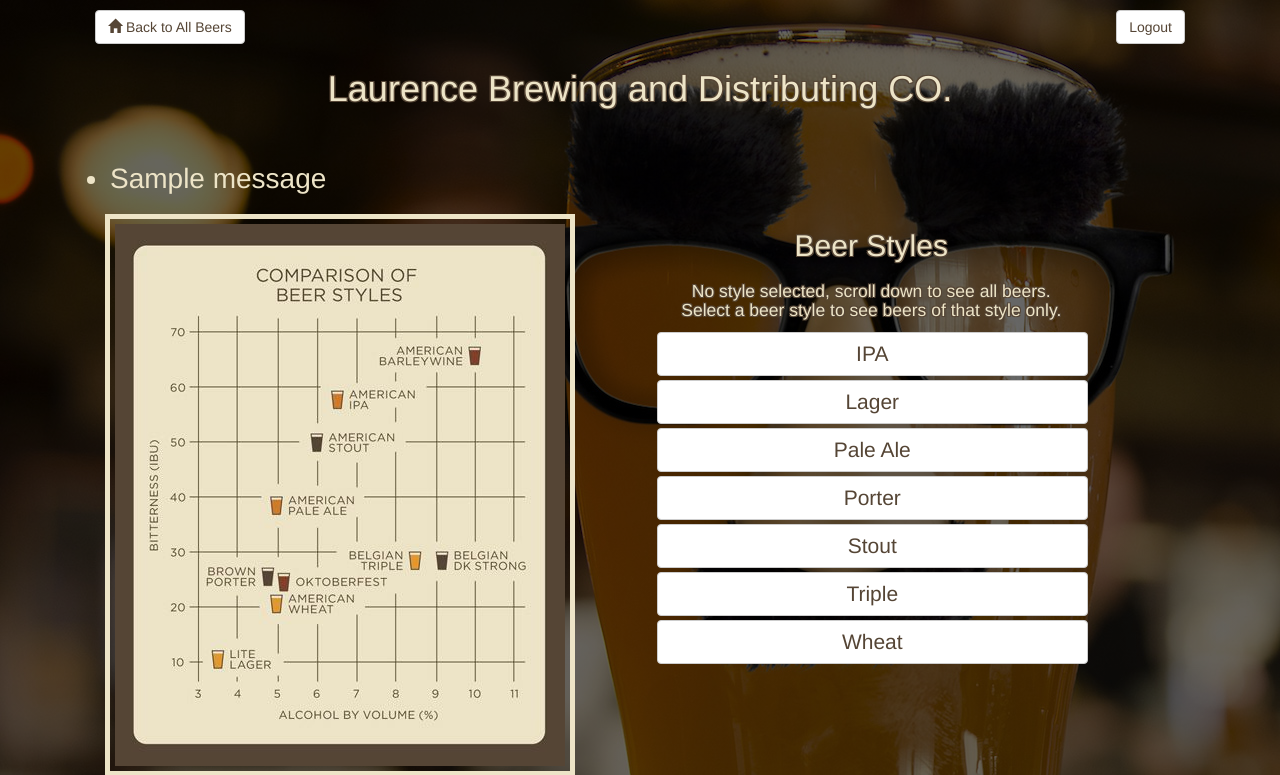
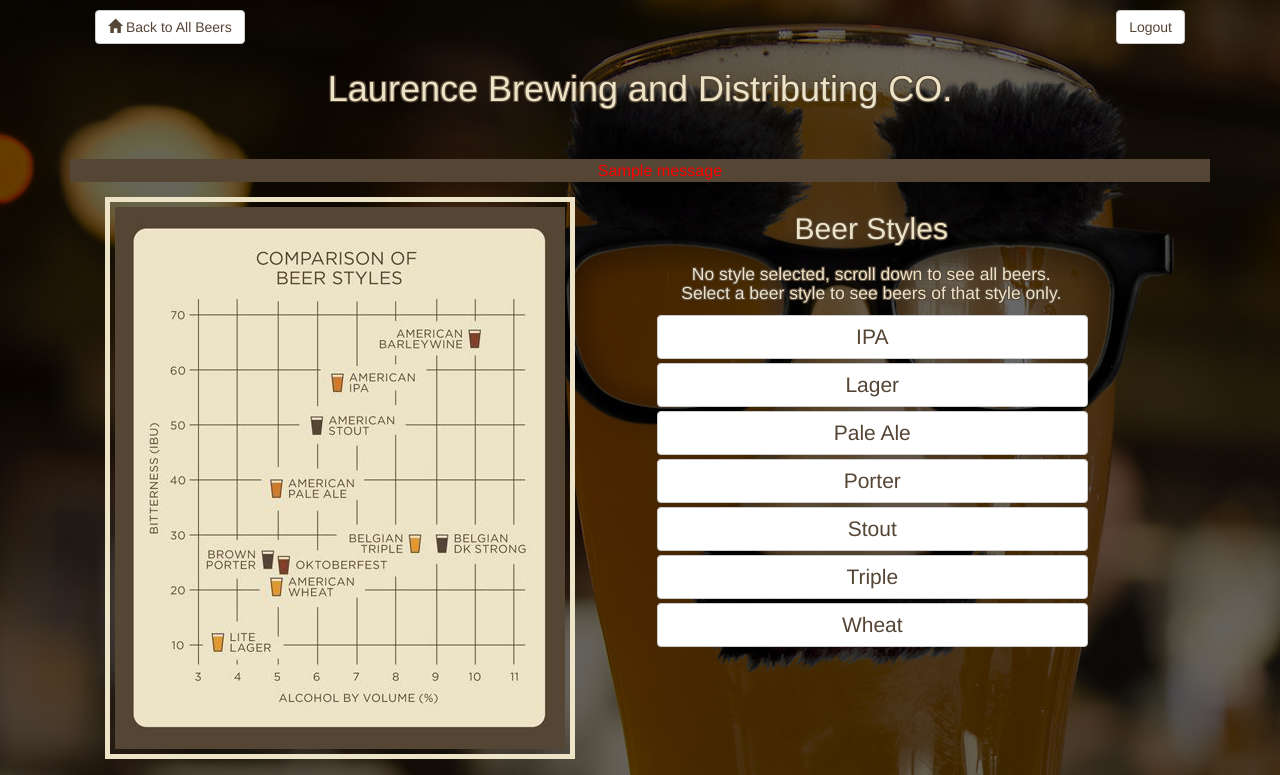
Before and after one commit to dlaurence269/item_catalog, a Flask app: page / in a window 1280 px wide. Shown: the top 775 px of the page. Run offline with Flask 2, Linux system fonts and the light colour scheme; one stand-in notice (Sample message) is shown; some libraries are stand-ins or nearby versions.

Commit message:
Update flash message layout and look; add background.

```diff
--- a/main.py
+++ b/main.py
@@ -64,7 +64,7 @@ def newBeer():
                         category_id=request.form['category_id'])
         session.add(newItem)
         session.commit()
-        flash('New Beer Successfully Created!')#flash('New Beer %s Successfully Created' % newItem.name)
+        flash('New Beer Successfully Created')#flash('New Beer %s Successfully Created' % newItem.name)
         return redirect(url_for('showAllBeers'))
     else:
         return render_template('newBeer.html', categories=categories)
@@ -93,7 +93,7 @@ def editBeer(item_id):
             editedItem.category_id = request.form['category_id']
         session.add(editedItem)
         session.commit()
-        flash('Beer Successfully Edited!')#flash('Beer Successfully Edited %s' % editedItem.name)
+        flash('Beer Successfully Edited')#flash('Beer Successfully Edited %s' % editedItem.name)
         return redirect(url_for('showAllBeers'))
     else:
         print (editedItem.category_id)
@@ -108,7 +108,7 @@ def deleteBeer(item_id):
     if request.method == 'POST':
         session.delete(itemToDelete)
         session.commit()
-        flash('Beer Successfully Deleted!')#flash('%s Successfully Deleted' % itemToDelete.name)
+        flash('Beer Successfully Deleted')#flash('%s Successfully Deleted' % itemToDelete.name)
         return redirect(url_for('showAllBeers', item_id=item_id))
     else:
         return render_template('deleteBeer.html', item=itemToDelete)
--- a/static/styles.css
+++ b/static/styles.css
@@ -102,8 +102,10 @@ p.btn {
 }
 
 .flashes {
-    color: #ede4c7;
-    font-size: 2em;
+    text-align: center;
+    color: red;
+    font-size: 1.15em;
+    background-color: #554535;
 }
 
 
--- a/templates/showAllBeers.html
+++ b/templates/showAllBeers.html
@@ -12,7 +12,7 @@
         {% if messages %}
             <ul class=flashes>
             {% for message in messages %}
-                <li>{{ message }}</li>
+                {{ message }}
             {% endfor %}
             </ul>
         {% endif %}
```
Also changed, not shown: beer_catalog.db.
